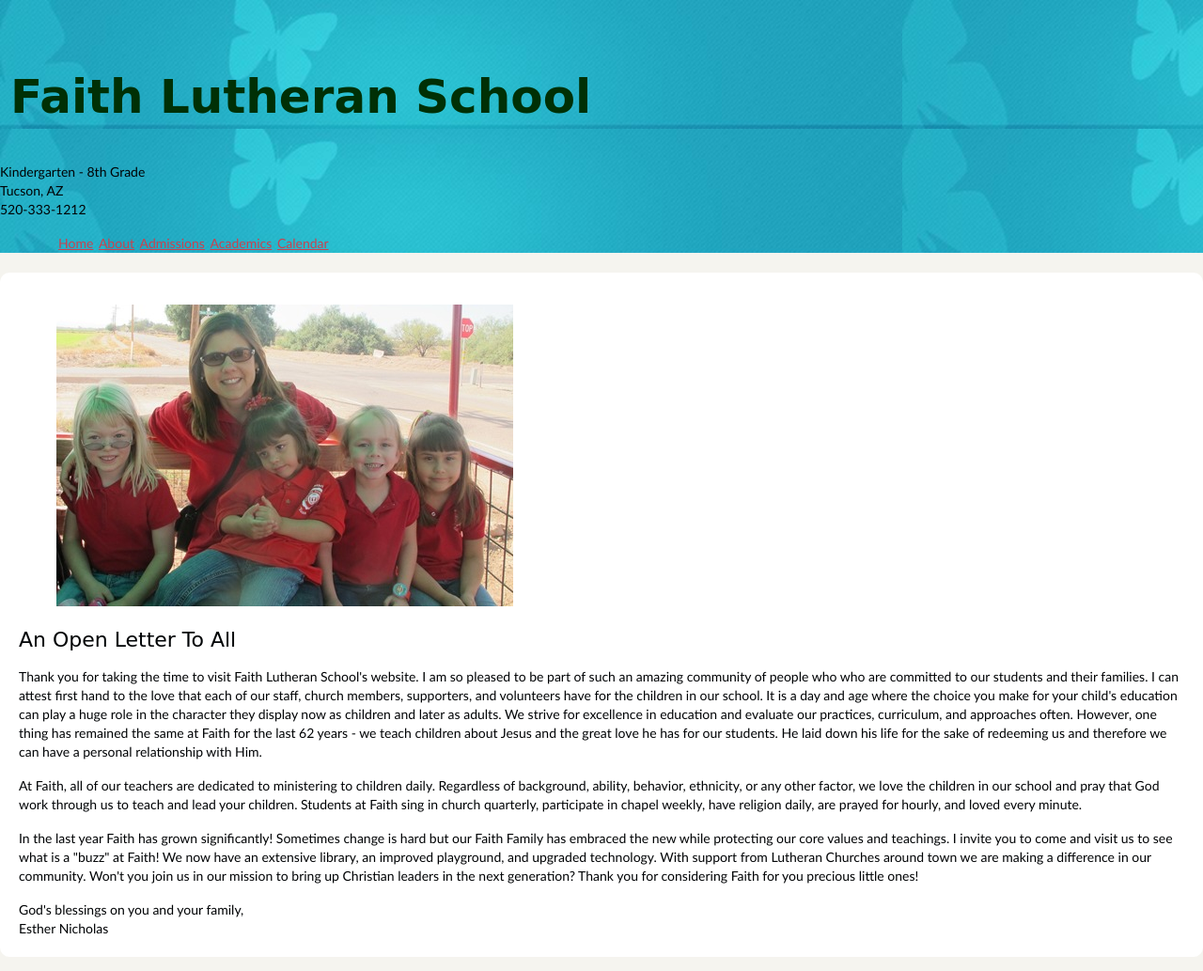
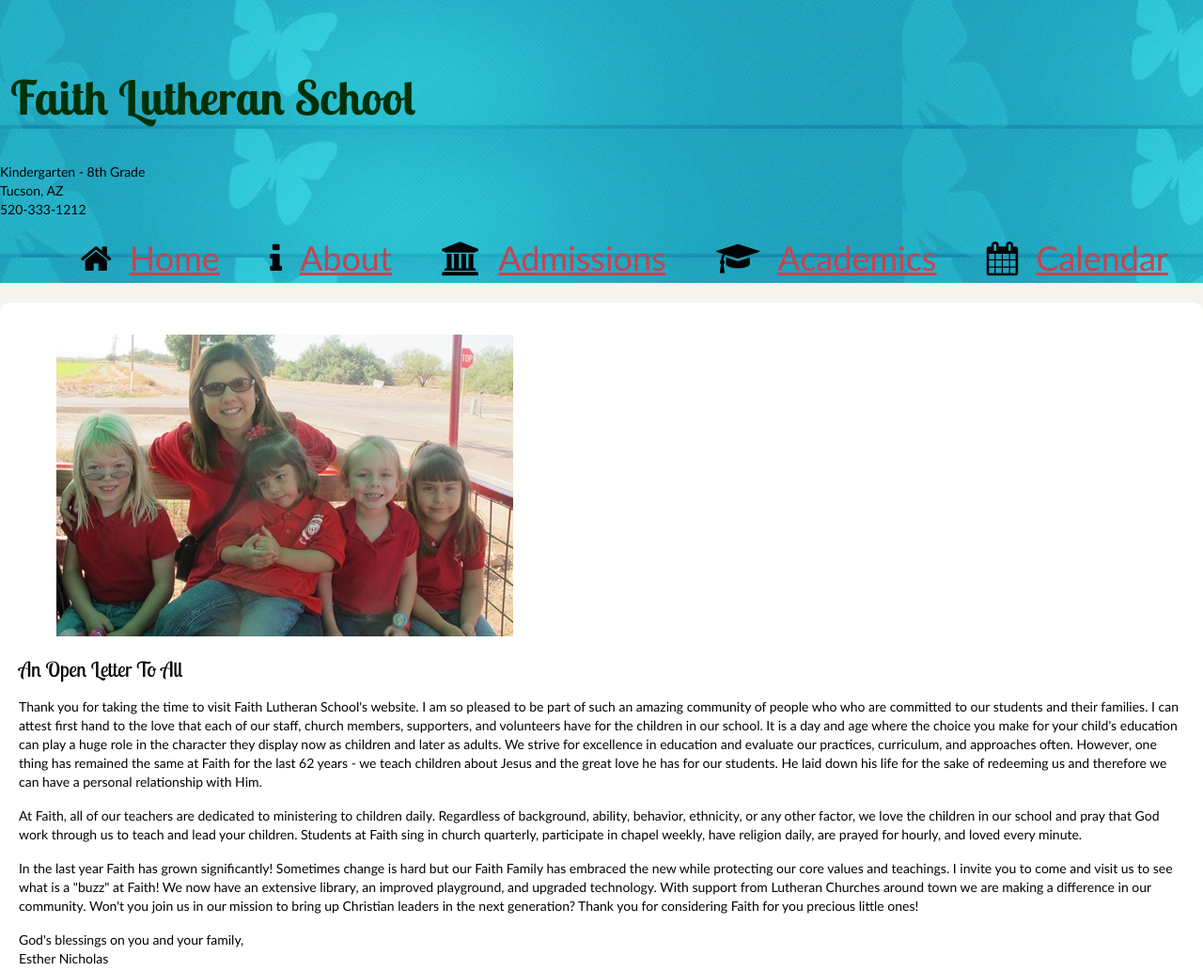
Before and after one commit to ErinStone/faith-lutheran, a plain HTML site: page from-the-principal.html in a window 1280 px wide. Shown: the top 1033 px of the page at 94% size. Drawn offline with Linux system fonts and the light colour scheme.

Commit message:
week10-assignment
Adding padding between navigation items so that elements are larger and
easier to click

```diff
--- a/from-the-principal.html
+++ b/from-the-principal.html
@@ -2,7 +2,9 @@
 <html lang="en">
 <head>
   <meta charset="utf-8" />
-  <title>From The Principal</title>
+   <title>From The Principal</title>
+     <link href="http://maxcdn.bootstrapcdn.com/font-awesome/4.2.0/css/font-awesome.min.css" rel="stylesheet">
+ <link href='http://fonts.googleapis.com/css?family=Lobster+Two:400,700,400italic,700italic' rel='stylesheet' type='text/css'>
   <link rel="stylesheet" href="styles/first-stylesheet.css">
 </head>
 <body>
@@ -15,19 +17,19 @@
 
     <!--- main navigation links -->
     <nav>
-      <ul>
-        <li><a href="index.html">Home</a></li>
-        <li><a href="#">About</a></li>
-        <li><a href="#">Admissions</a></li>
-        <li><a href="#">Academics</a></li>
-        <li><a href="#">Calendar</a></li>
+     <ul>
+        <li><i class="fa fa-home"></i><a href="#">Home</a></li>
+        <li><i class="fa fa-info"></i><a href="#">About</a></li>
+        <li><i class="fa fa-university"></i><a href="#">Admissions</a></li>
+        <li><i class="fa fa-graduation-cap"></i><a href="#">Academics</a></li>
+        <li><i class="fa fa-calendar"></i><a href="#">Calendar</a></li>
       </ul>
     </nav>
   </header>
   <section id="content">
     <article id="letter">
       <figure>
-        <img src="images/principal-kids.jpg" alt="Princiapl Nicholas" />
+        <img src="images/principal-kids.jpg" alt="Principal Nicholas" />
       </figure>
       <h2>An Open Letter To All</h2>
       <p>Thank you for taking the time to visit Faith Lutheran School's website. I am so pleased to be part of such an amazing community of people who who are committed to our students and their families. I can attest first hand to the love that each of our staff, church members, supporters, and volunteers have for the children in our school. It is a day and age where the choice you make for your child's education can play a huge role in the character they display now as children and later as adults. We strive for excellence in education and evaluate our practices, curriculum, and approaches often. However, one thing has remained the same at Faith for the last 62 years - we teach children about Jesus and the great love he has for our students. He laid down his life for the sake of redeeming us and therefore we can have a personal relationship with Him. </p>
--- a/styles/first-stylesheet.css
+++ b/styles/first-stylesheet.css
@@ -68,6 +68,13 @@ ul{
 
 li{
   display: inline;
+   padding: 2%;
+   font-size: 36px;
+}
+
+nav i {
+   padding-right: .5em;
+
 }
 
 /* Header specific styling*/
```
